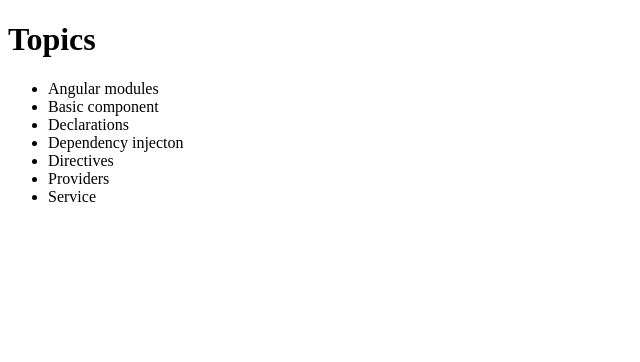
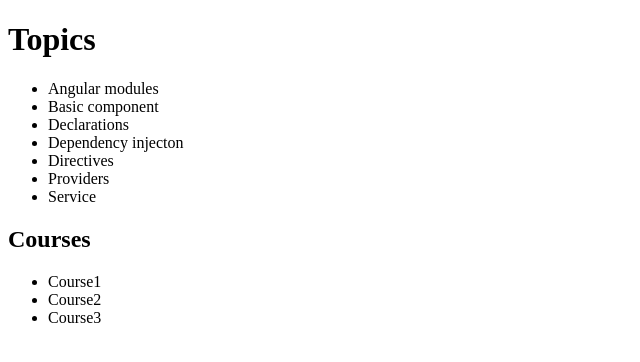
Before and after one commit to filipelarocque/lab, an Angular app: page / in a window 1280 px wide. Shown: the top 362 px of the page, without its empty margins (0-640 px from the left). Built offline with nearby package versions, Linux system fonts and the light colour scheme.

Commit message:
Componente dos cursos incluído no template

```diff
--- a/src/app/app.component.html
+++ b/src/app/app.component.html
@@ -2,3 +2,4 @@
 <ul>
   <li *ngFor="let topic of topics">{{ topic }}</li>
 </ul>
+<app-courses></app-courses>
```
Also changed, not shown: src/app/app.module.ts (+6 -2 lines).
